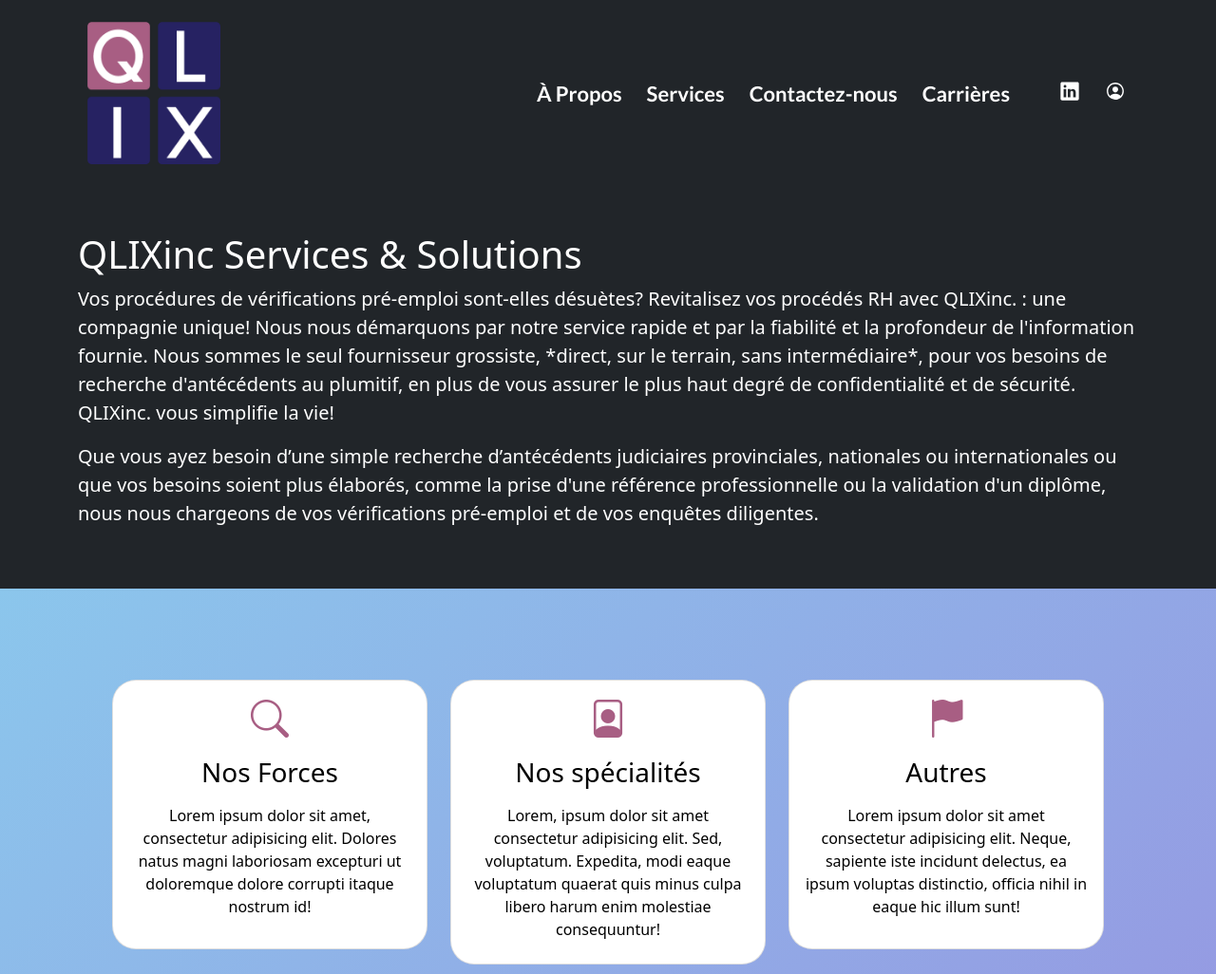
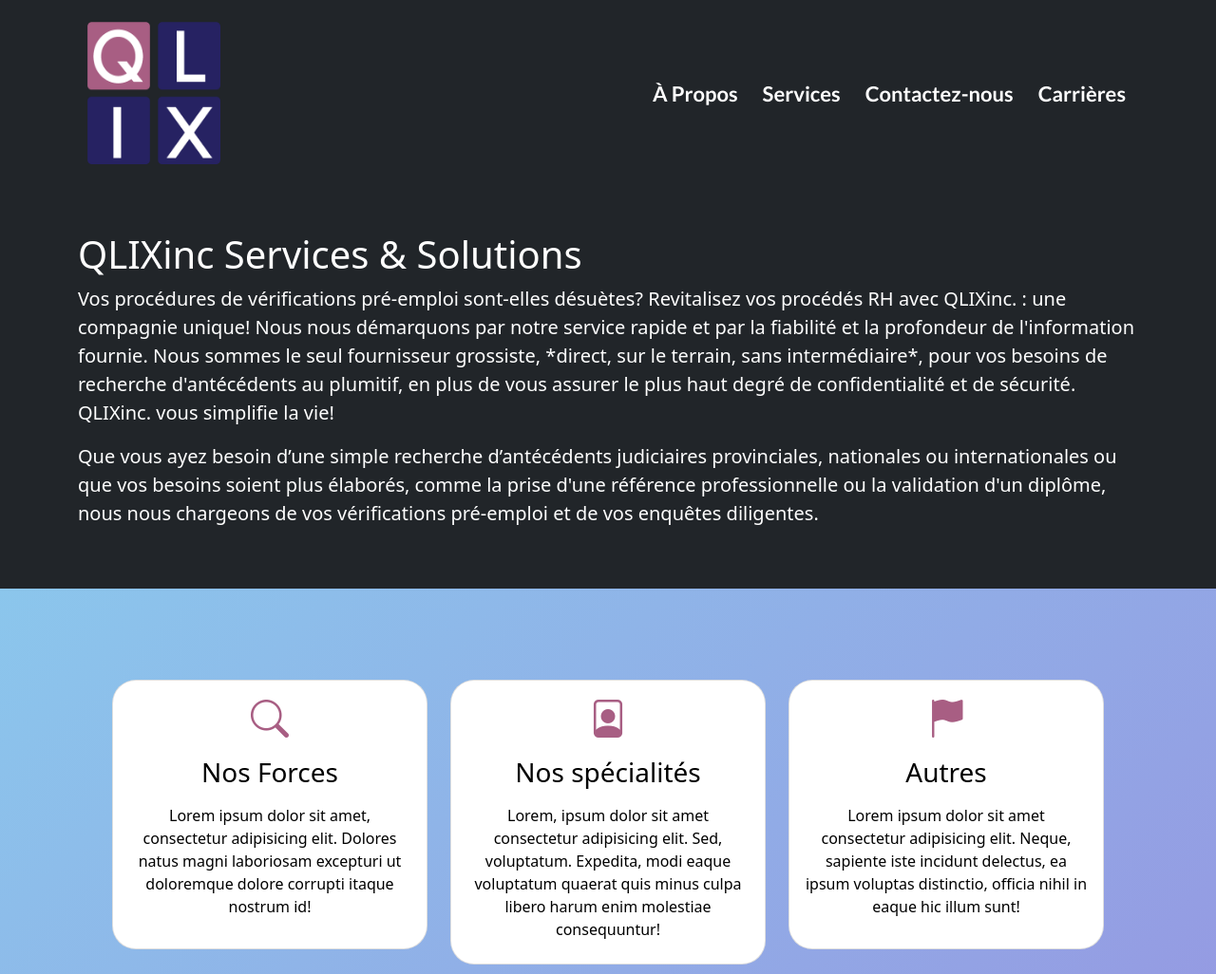
Before and after one commit to Shoyo24/Qlix, a plain HTML site: page index.html in a window 1280 px wide. Shown: the top 1026 px of the page at 95% size. Drawn offline with nearby package versions, Linux system fonts and the light colour scheme.

Commit message:
edit some html and css

```diff
--- a/index.html
+++ b/index.html
@@ -6,8 +6,7 @@
     <meta name="viewport" content="width=device-width, initial-scale=1.0">
     <link href="https://cdn.jsdelivr.net/npm/bootstrap@5.1.3/dist/css/bootstrap.min.css" rel="stylesheet" integrity="sha384-1BmE4kWBq78iYhFldvKuhfTAU6auU8tT94WrHftjDbrCEXSU1oBoqyl2QvZ6jIW3" crossorigin="anonymous">
     <link rel="stylesheet" href="https://cdn.jsdelivr.net/npm/bootstrap-icons@1.3.0/font/bootstrap-icons.css">
-    <link rel="stylesheet" href="/styles/index.css">
-    <title>Qlix</title>
+    <link rel="stylesheet" href="/styles/style.css">
 </head>
 <body>
     <!-- NAVBAR -->
@@ -30,11 +29,11 @@
                         <li class="nav-item">
                             <a href="#" class="nav-link">Carrières</a>
                         <li class="nav-item">
-                            <a href="#" class="nav-link><ion-icon name="mail-outline"></ion-icon></a>
+                            <!-- <a href="#" class="nav-link"><ion-icon name="mail-outline"></ion-icon></a>
                         <li class="nav-item">
                             <a href="#" class="nav-link"><ion-icon name="logo-linkedin"></ion-icon></a>
                         <li class="nav-item">
-                            <a href="#" class="nav-link"><ion-icon name="person-circle-outline"></ion-icon></a>
+                            <a href="#" class="nav-link"><ion-icon name="person-circle-outline"></ion-icon></a>                 -->
                     </ul>
                 </div>
             </div>
@@ -167,7 +166,7 @@
     </div>
 </footer>
     <script type="module" src="https://unpkg.com/ionicons@5.5.2/dist/ionicons/ionicons.esm.js"></script>
-    <script nomodule src="https://unpkg.com/ionicons@5.5.2/dist/ionicons/ionicons.js"></script>
+            <script nomodule src="https://unpkg.com/ionicons@5.5.2/dist/ionicons/ionicons.js"></script>
     <script src="https://cdn.jsdelivr.net/npm/bootstrap@5.1.3/dist/js/bootstrap.bundle.min.js" integrity="sha384-ka7Sk0Gln4gmtz2MlQnikT1wXgYsOg+OMhuP+IlRH9sENBO0LRn5q+8nbTov4+1p" crossorigin="anonymous"></script>
 </body>
 </html>
--- a/styles/index.css
+++ b/scss/style.scss
@@ -1,3 +1,5 @@
+$card-title-color: #a85e83;
+
 @import url('https://fonts.googleapis.com/css2?family=Lato:wght@700&display=swap');
 
 #logo {
@@ -6,32 +8,42 @@
     height: 150px;
 }
 
-#nav-menu ul li a {
+#nav-menu {
+    li {
         font-family: 'Lato', sans-serif;
         color: white;
         margin: 5px;
         font-size: 22px;
-    padding: 8px;
+        display: flex;
+        justify-content: center;
+        align-items: center;
+    }
+}
+
+.navbar {
+    ul {
+        margin: 20px;
+    }
+
+    li:hover {
+        border-radius: 25px;
+        background-color: #FBAB7E;
+        background-image: linear-gradient(62deg, #FBAB7E 0%, #F7CE68 100%);
+    }
 }
 
 .card {
     max-width: 350px;
     max-height: 300px;
     border-radius: 25px;
-}
 
     .card:hover {
         -webkit-box-shadow: -1px 9px 40px -12px rgba(0,0,0,0.75);
+        box-shadow: -1px 9px 40px -12px rgba(0,0,0,0.75);
         -moz-box-shadow: -1px 9px 40px -12px rgba(0,0,0,0.75);
-    box-shadow: -1px 9px 40px -12px rgba(0,0,0,0.75);
+    }
 }
 
-.navbar ul li a:hover {
-    border-radius: 25px;
-    background-color: #FBAB7E;
-    background-image: linear-gradient(62deg, #FBAB7E 0%, #F7CE68 100%);
-
-}
 
 .section-title {
     display: flex;
```
Also changed, not shown: scss/style.css (added), styles/style.css (added). Lines whose indentation alone changed are shown as unchanged.
